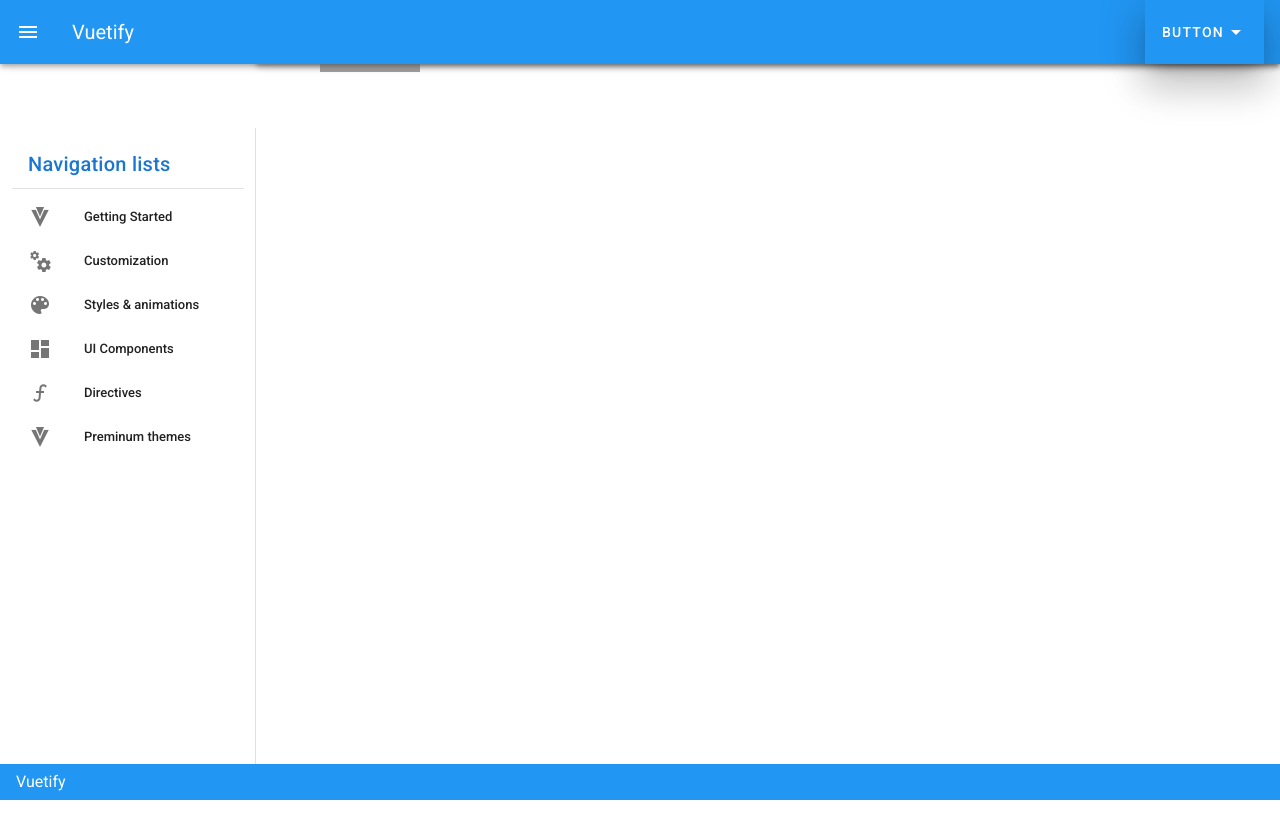
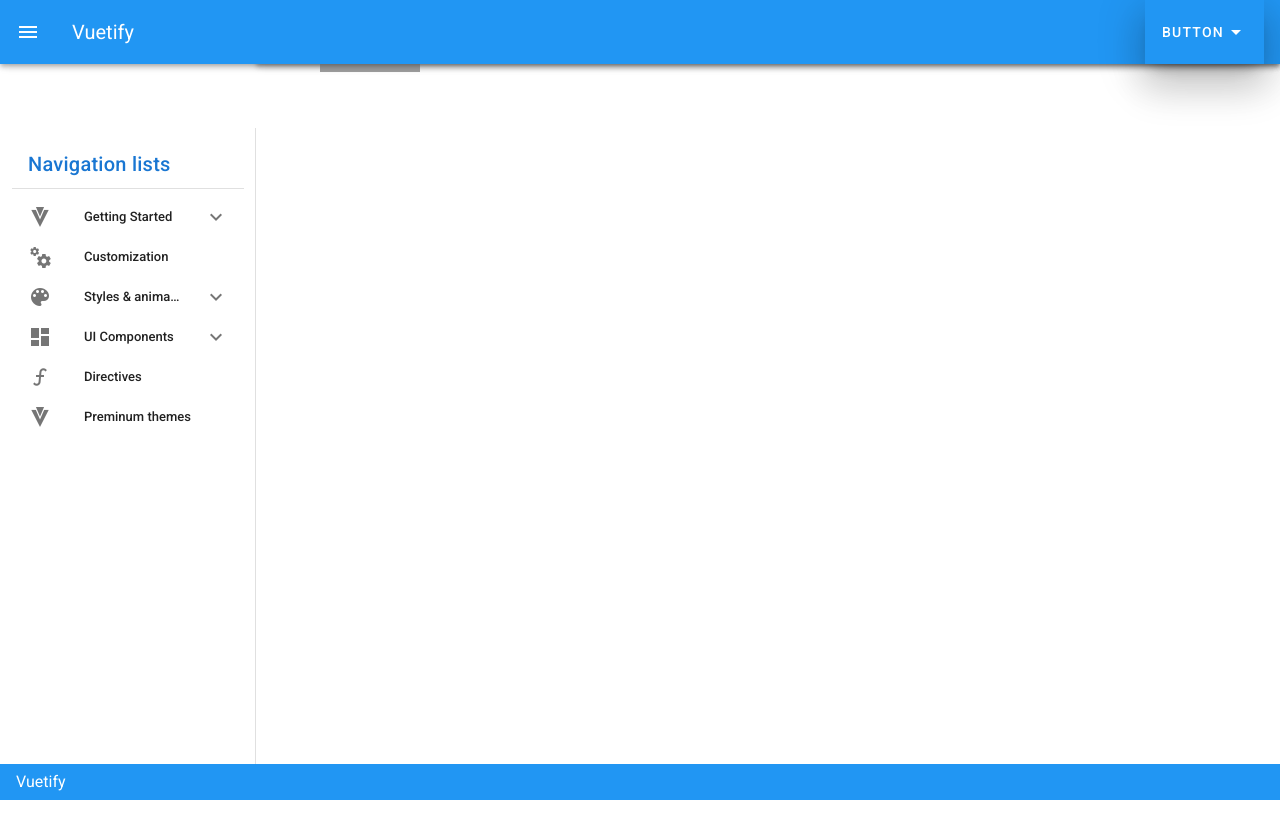
Before and after one commit to masa2205/vue-share-house, a Vue app in the folder test-vue/vuetify-project/: page / in a window 1280 px wide. Shown: the top 838 px of the page. Built offline with nearby package versions, Linux system fonts and the light colour scheme; grey boxes are pictures that could not be loaded.

Commit message:
nastedリストの設定

```diff
--- a/test-vue/vuetify-project/src/components/HelloWorld.vue
+++ b/test-vue/vuetify-project/src/components/HelloWorld.vue
@@ -10,15 +10,24 @@
           </v-list-item-content>
         </v-list-item>
         <v-divider></v-divider>
-          <v-list dense nav>
-          <v-list-item v-for="nav_list in nav_lists" :key="nav_list.name">
-            <v-list-item-icon>
-              <v-icon>{{ nav_list.icon }}</v-icon>
-            </v-list-item-icon>
-            <v-list-item-content>
-              <v-list-item-title>{{ nav_list.name }}</v-list-item-title>
-            </v-list-item-content>
-          </v-list-item>
+        <v-list dense nav>
+           <v-list-group
+            v-for="nav_list in nav_lists"
+            :key="nav_list.name"
+            :prepend-icon="nav_list.icon"
+            no-action
+            :append-icon="nav_list.lists ? undefined : ''">
+              <template v-slot:activator>
+                <v-list-item-content>
+                  <v-list-item-title>{{ nav_list.name }}</v-list-item-title>
+                </v-list-item-content>
+              </template>
+              <v-list-item v-for="list in nav_list.lists" :key="list">
+                <v-list-item-content>
+                  <v-list-item-title>{{ list }}</v-list-item-title>
+                </v-list-item-content>
+              </v-list-item>
+           </v-list-group>
         </v-list>
       </v-container>
     </v-navigation-drawer>
@@ -61,10 +70,10 @@
           {name:'Vue.js',icon:'mdi-stack-overflow'},
         ],
         nav_lists:[
-          {name: 'Getting Started',icon: 'mdi-vuetify'},
+          {name: 'Getting Started',icon: 'mdi-vuetify',lists:['Quick Start','Pre-made layouts']},
           {name: 'Customization',icon: 'mdi-cogs'},
-          {name: 'Styles & animations',icon: 'mdi-palette'},
-          {name: 'UI Components',icon: 'mdi-view-dashboard'},
+          {name: 'Styles & animations',icon: 'mdi-palette',lists:['Colors','Content','Display']},
+          {name: 'UI Components',icon: 'mdi-view-dashboard',lists:['API explorer','Alerts']},
           {name: 'Directives',icon: 'mdi-function'},
           {name: 'Preminum themes',icon: 'mdi-vuetify'},
         ]
```
